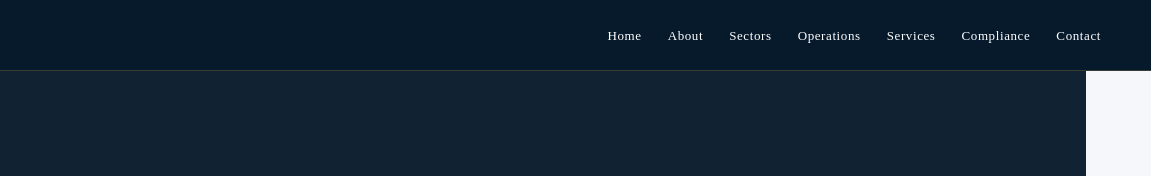
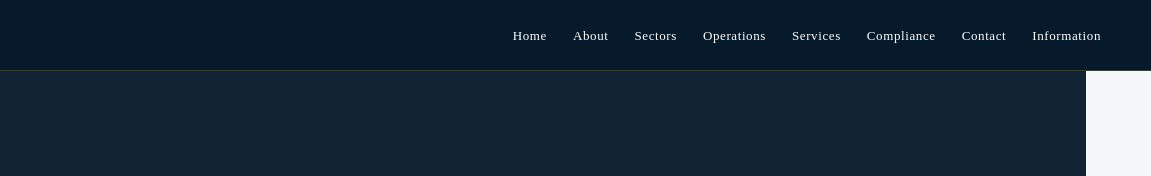
Before and after one commit to gokusayain2000-collab/atek-website, a plain HTML site: page index.html in a window 1280 px wide. Shown: the top 176 px of the page, 129-1280 px from the left. Drawn offline with Linux system fonts and the light colour scheme.

Commit message:
Update index.html

```diff
--- a/index.html
+++ b/index.html
@@ -170,6 +170,7 @@ footer{
     <a href="#services">Services</a>
     <a href="#policies">Compliance</a>
     <a href="#contact">Contact</a>
+    <a href="info.html">Information</a>
   </nav>
 </header>
 
```
